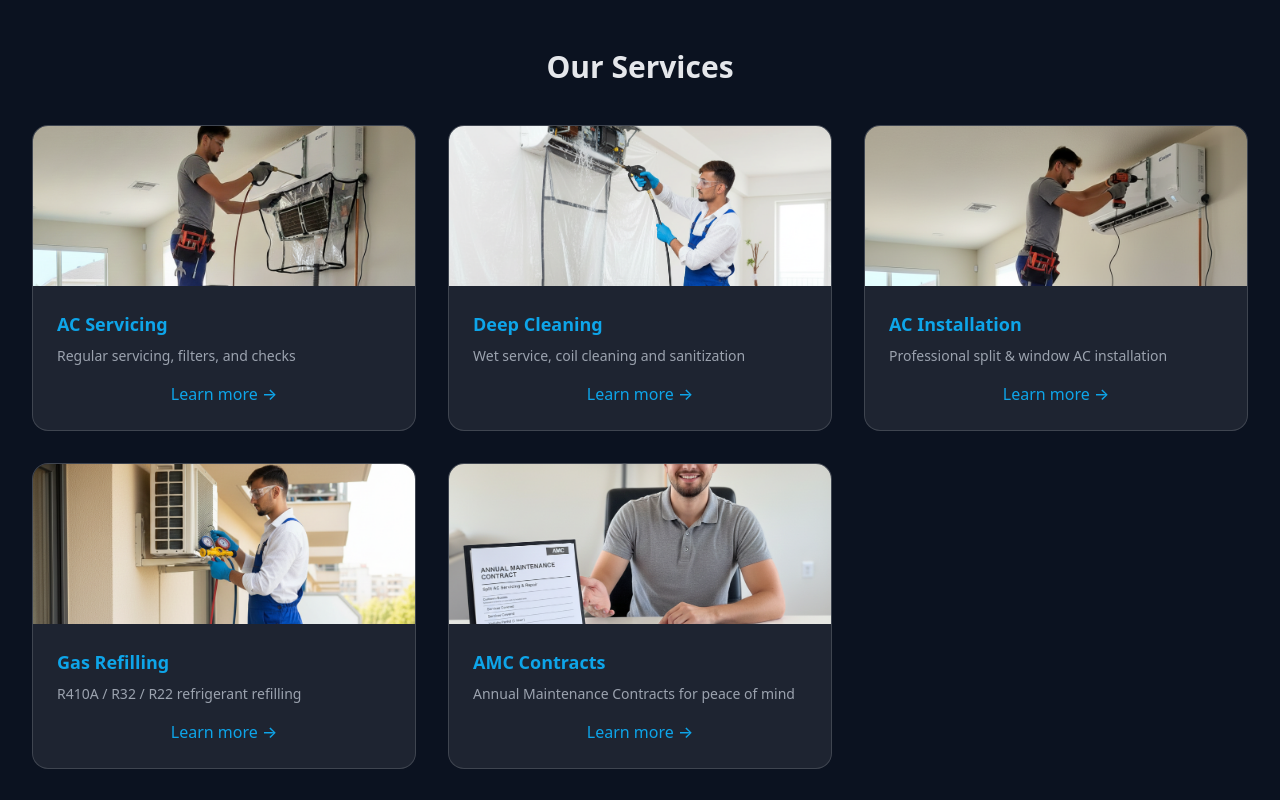
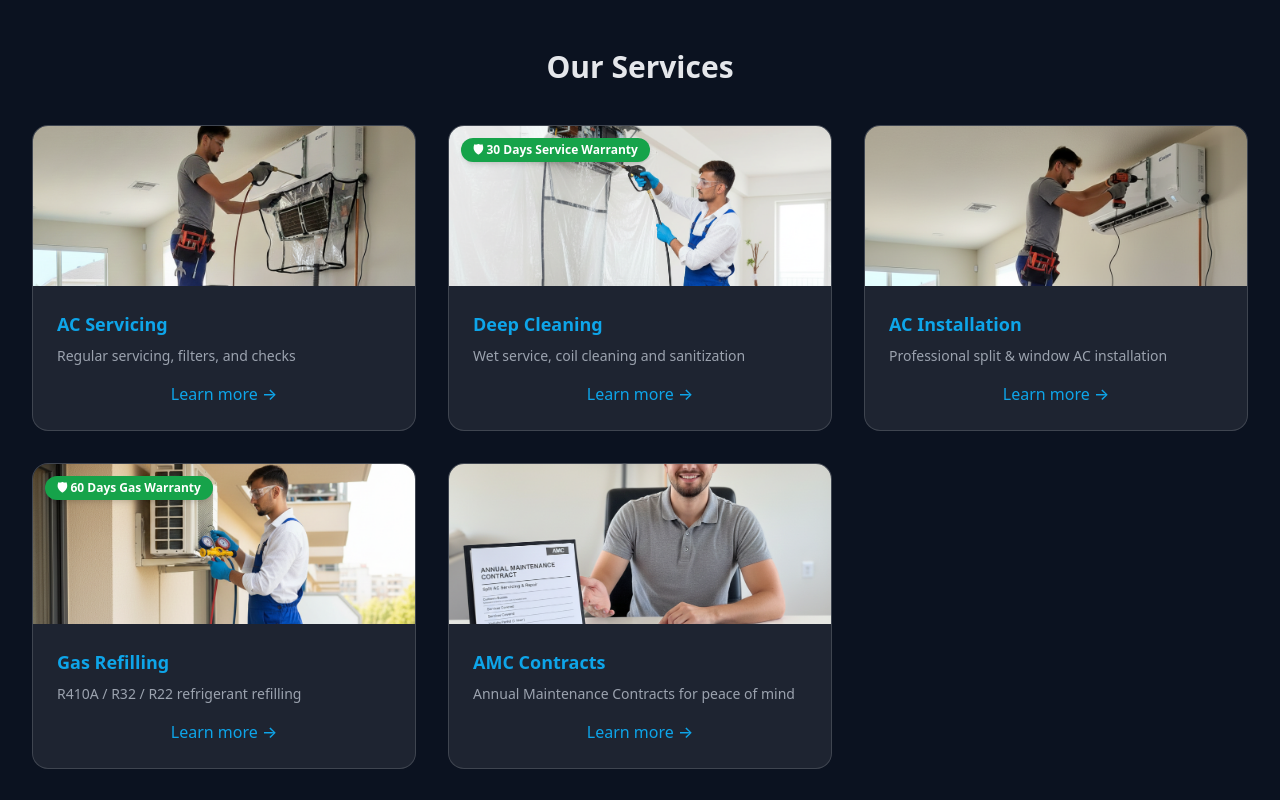
Before and after one commit to jacksyswain/Cool-Climate-Air-Conditioning, a React (Vite) app: page / in a window 1280 px wide. Shown: the part 1640-2440 px from the top of the page. Built offline with nearby package versions, Linux system fonts and the light colour scheme.

Commit message:
last commit

```diff
--- a/src/data/siteData.js
+++ b/src/data/siteData.js
@@ -30,6 +30,9 @@ export const SERVICES = [
     longDesc:
       "Comprehensive AC Deep Cleaning & Wet Servicing designed to restore your air conditioner to peak performance while ensuring clean, healthy, and hygienic indoor air. Our thorough deep cleaning process includes complete washing of both indoor and outdoor AC units to remove stubborn dust, dirt, grease, and environmental pollutants that restrict airflow and reduce cooling efficiency. We perform detailed coil cleaning and sanitization to eliminate bacteria, mold, and unpleasant odors, helping improve air quality and cooling effectiveness.In addition, our service covers drain tray and drainage pipe cleaning to prevent water leakage, blockages, and moisture-related damage. All critical components, including filters, fan blades, and internal parts, are carefully cleaned to enhance airflow and reduce stress on the compressor. This deep AC cleaning service not only improves cooling speed and energy efficiency but also helps extend the lifespan of your air conditioner. Ideal for both split AC and window AC systems, regular deep cleaning ensures consistent cooling, lower electricity consumption, and a healthier living or working environment.",
       image:deepservicing,
+      warranty: "30 Days Service Warranty",
+
+
   },
 
   {
@@ -49,6 +52,8 @@ export const SERVICES = [
     longDesc:
       "Professional AC Deep Cleaning and Wet Servicing designed to restore cooling performance, improve indoor air quality, and extend the life of your air conditioner. Our thorough deep cleaning service includes complete washing of both indoor and outdoor units to remove accumulated dust, dirt, grease, and pollutants that restrict airflow and reduce cooling efficiency. We carry out detailed evaporator and condenser coil cleaning and sanitization to eliminate bacteria, mold, and foul odors, ensuring clean, fresh, and hygienic air circulation inside your home or workspace.\n\nOur technicians also perform drain tray and drainage pipe cleaning to prevent water leakage, blockages, and moisture-related damage. Fan blades, filters, and internal components are carefully cleaned to optimize airflow and cooling output. This intensive wet service helps reduce energy consumption, improves cooling speed, and minimizes strain on the compressor. Regular deep AC cleaning is highly recommended before peak summer seasons to prevent breakdowns, maintain consistent cooling, and ensure safe, efficient, and long-lasting air conditioner performance for both split AC and window AC systems.",
       image:gascharg,
+
+       warranty: "60 Days Gas Warranty",
   },
 
   {
--- a/src/pages/Home.jsx
+++ b/src/pages/Home.jsx
@@ -263,6 +263,7 @@ export default function Home() {
     </section>
 
       {/* ================= SERVICES ================= */}
+      {/* ================= SERVICES ================= */}
 <section className="container py-20">
   <h2 className="text-3xl font-semibold text-main mb-10 text-center">
     Our Services
@@ -272,15 +273,34 @@ export default function Home() {
     {SERVICES.map((s) => (
       <div
         key={s.id}
-              className="card overflow-hidden flex flex-col hover:shadow-xl transition"
+        className="card overflow-hidden flex flex-col hover:shadow-xl transition relative"
       >
         {/* IMAGE */}
-              <div className="h-40 w-full overflow-hidden">
+        <div className="relative h-40 w-full overflow-hidden">
           <img
             src={s.image}
             alt={s.title}
             className="w-full h-full object-cover hover:scale-105 transition-transform duration-500"
           />
+
+          {/* WARRANTY BADGE (TOP ONLY) */}
+          {s.warranty && (
+            <span className="
+              absolute
+              top-3
+              left-3
+              bg-green-600
+              text-white
+              text-xs
+              font-semibold
+              px-3
+              py-1
+              rounded-full
+              shadow-md
+            ">
+              🛡 {s.warranty}
+            </span>
+          )}
         </div>
 
         {/* CONTENT */}
--- a/src/pages/Pricing.jsx
+++ b/src/pages/Pricing.jsx
@@ -15,6 +15,7 @@ const PRICING = [
     price: "₹499",
     note: "Deep indoor cleaning, neat & hygienic",
     popular: true,
+    warranty: "30-Day Service Warranty",
   },
   {
     id: 3,
@@ -33,6 +34,7 @@ const PRICING = [
     title: "Gas Refilling",
     price: "₹2,499+",
     note: "R32 / R410A with pressure testing",
+    warranty: "2-Month Gas Warranty",
   },
 ];
 
@@ -58,20 +60,35 @@ export default function Pricing() {
             key={p.id}
             className="card p-8 text-center relative hover:scale-[1.03] transition-transform"
           >
-            {/* POPULAR BADGE */}
-            {p.popular && (
-              <span className="absolute -top-3 right-4 bg-sky-500 text-white text-xs px-3 py-1 rounded-full">
-                Most Popular
-              </span>
-            )}
+            {/* BADGES */}
+            <div className="absolute -top-3 left-4 flex gap-2">
+              {p.popular && (
+                <span className="bg-sky-500 text-white text-xs px-3 py-1 rounded-full">
+                  Most Popular
+                </span>
+              )}
 
-            <h3 className="text-xl font-semibold text-main">
+              {p.warranty && (
+                <span className="bg-green-500 text-white text-xs px-3 py-1 rounded-full">
+                  {p.warranty}
+                </span>
+              )}
+            </div>
+
+            <h3 className="text-xl font-semibold text-main mt-6">
               {p.title}
             </h3>
 
             <p className="mt-3 text-sm text-muted">
               {p.note}
             </p>
+
+            {/* WARRANTY TEXT (SECONDARY REINFORCEMENT) */}
+            {p.warranty && (
+              <p className="mt-2 text-xs text-green-500 font-medium">
+                ✔ Includes {p.warranty}
+              </p>
+            )}
 
             <p className="mt-6 text-4xl font-bold text-sky-400">
               {p.price}
```
Lines whose indentation alone changed are shown as unchanged.
